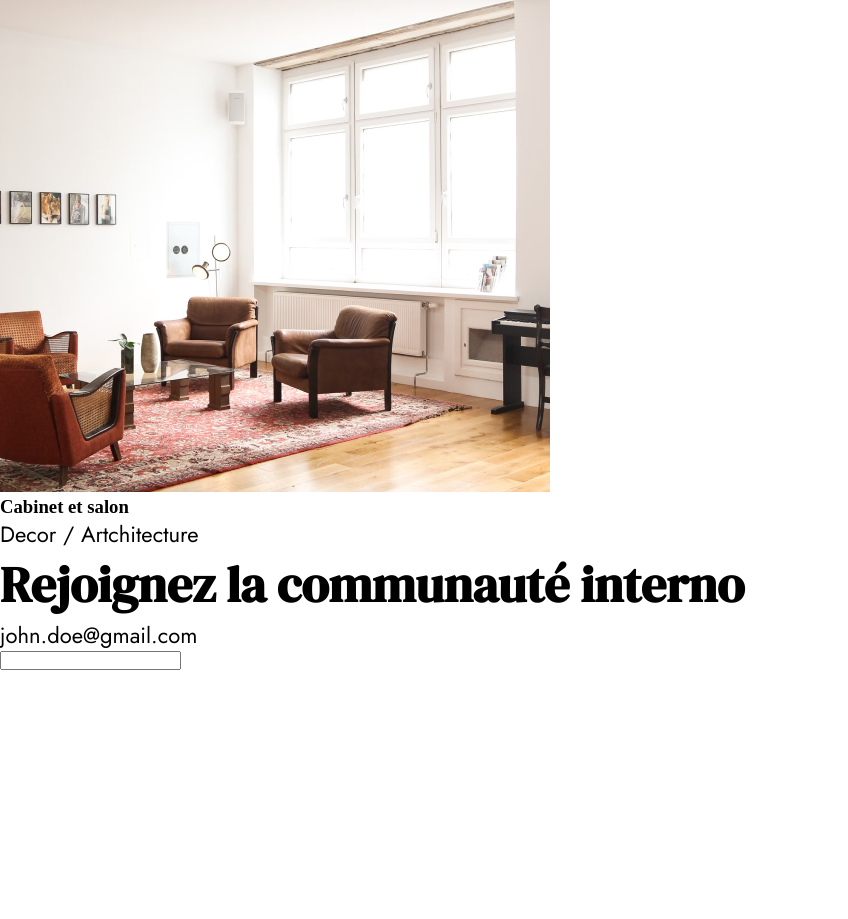
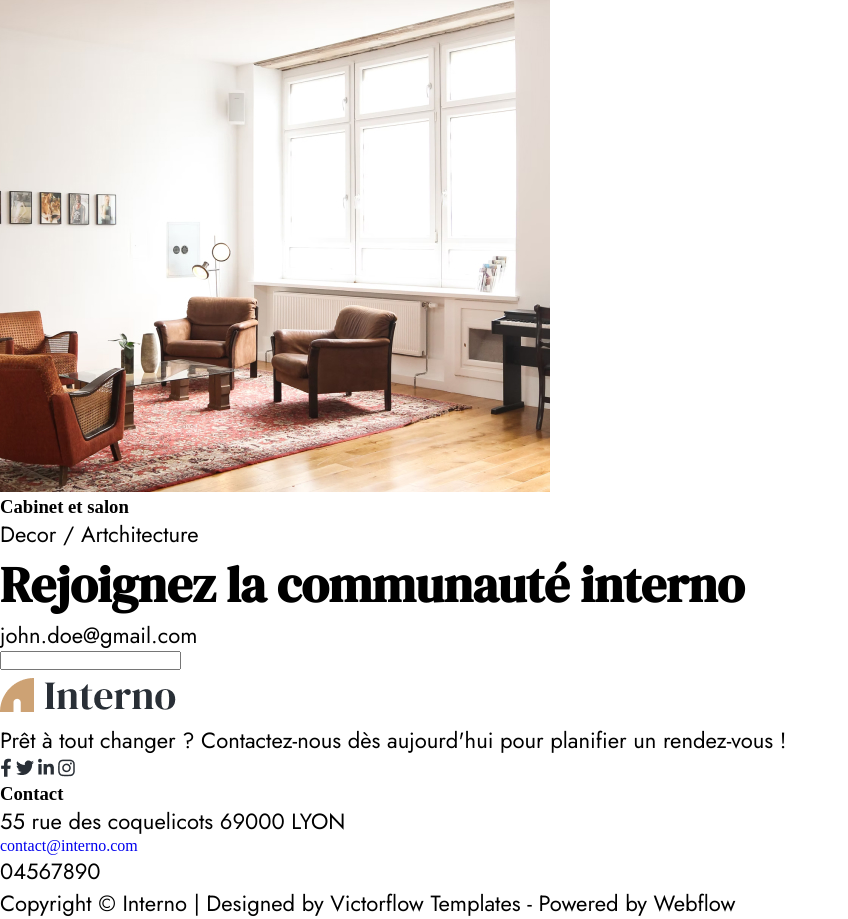
Before and after one commit to keyzen-exe/Inferno, a plain HTML site: page index.html in a window 1280 px wide. Shown: the part 4627-5546 px from the top of the page, without its empty margins (0-848 px from the left). Before the commit the page ends 5333 px from the top, so only its background shows below. Drawn offline with Linux system fonts and the light colour scheme.

Commit message:
html fini manque css

```diff
--- a/index.html
+++ b/index.html
@@ -218,23 +218,46 @@
 
         <footer>
             <div>
-                <img src="" alt="">
+                <img src="assets/Logo.png" alt="">
+                <p>
+                    Prêt à tout changer ? Contactez-nous dès aujourd'hui pour planifier un rendez-vous !
+                </p>
                 <p>
 
                 </p>
                 <div>
-                    <a href=""><img src="" alt=""></a>
+                    <a href="">
+                        <img src="assets/facebook.png" alt="Logo interno"></a>
+                    <a href="">
+                        <img src="assets/twitter.png" alt="Logo interno"></a>
+                    <a href="">
+                        <img src="assets/linkedin.png" alt="Logo interno"></a>
+                    <a href="">
+                        <img src="assets/insta.png" alt="Logo interno"></a>
+                </div>
+
+                <div>
+                    <h3>
+                        Contact
+                    </h3>
+
+                    <p>
+                        55 rue des coquelicots
+                        69000 LYON
+                    </p>
+
+                    <a href="contact@interno.com">contact@interno.com</a>
+
+                    <p>
+                        04567890
+                    </p>
+
+
                 </div>
             </div>
-
-            <div>
-
-            </div>
-
-
-
-
-
+            <p>
+                Copyright © Interno | Designed by Victorflow Templates - Powered by Webflow
+            </p>
         </footer>
 
 
```
